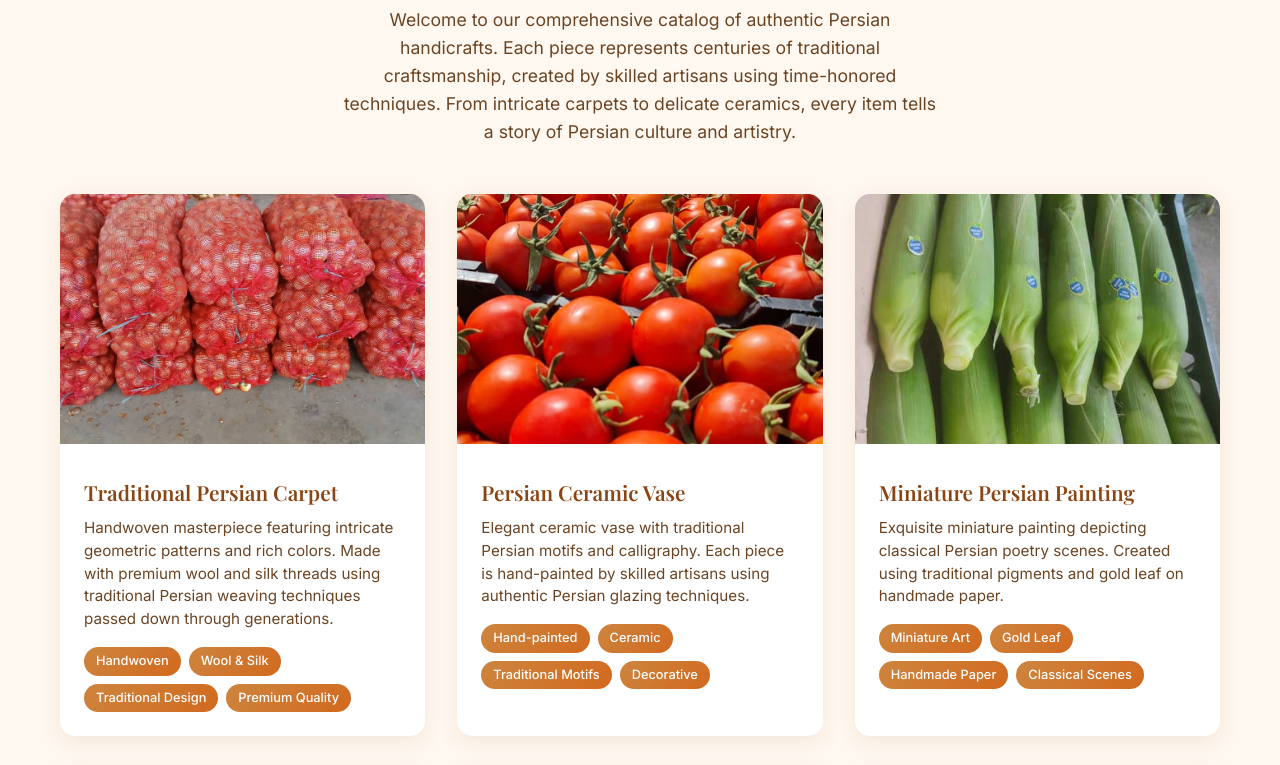
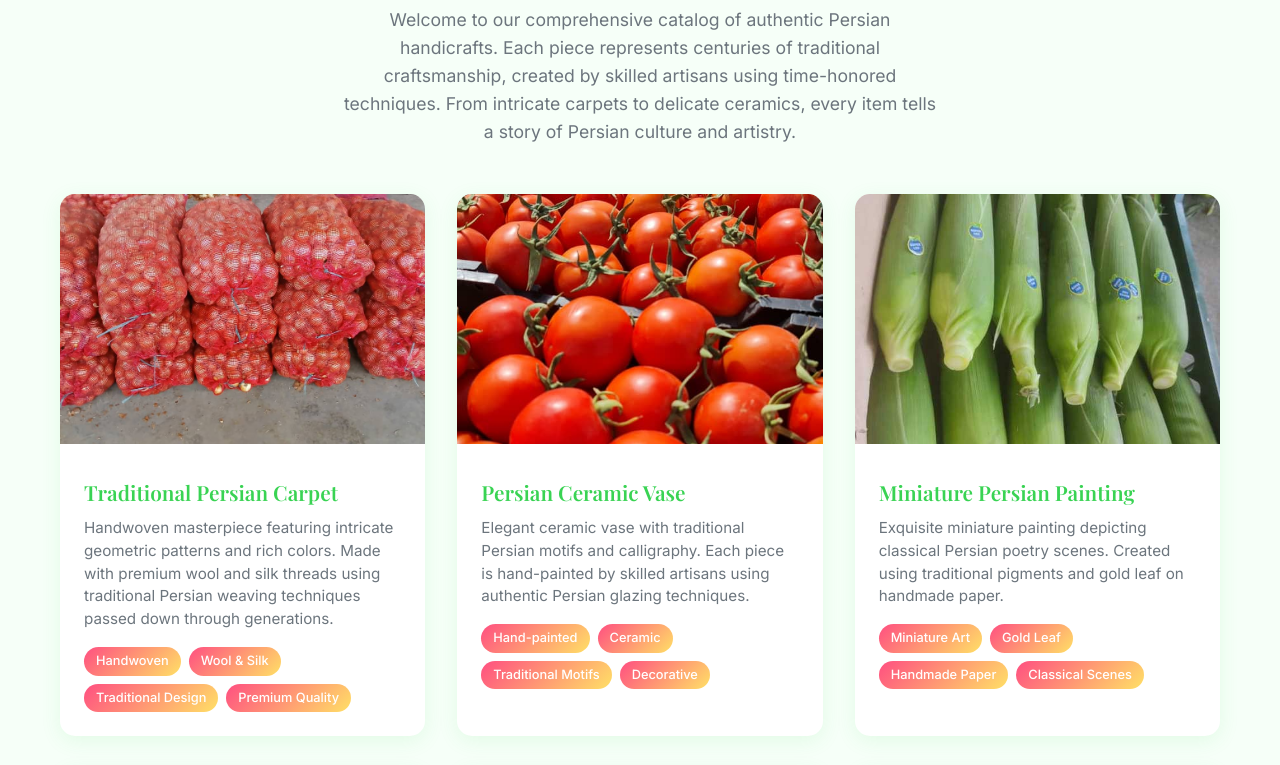
Before and after one commit to artificialxflow/seifijat, a website built with Vite: page index.html in a window 1280 px wide. Shown: the part 430-1195 px from the top of the page. Built offline with nearby package versions, Linux system fonts and the light colour scheme.

Commit message:
Update style.css

```diff
--- a/style.css
+++ b/style.css
@@ -1,3 +1,12 @@
+/*
+  Color palette updated to a 'fruity/sour' theme (lime, lemon, raspberry, mint)
+  - primary-color: #39d353 (lime green)
+  - secondary-color: #ffe066 (lemon yellow)
+  - accent-color: #ff4f81 (raspberry pink)
+  - text-dark: #1b5e20 (dark green)
+  - text-light: #6c757d (light olive/gray)
+  - background: #f6fff8 (mint cream)
+*/
 * {
   margin: 0;
   padding: 0;
@@ -5,15 +14,15 @@
 }
 
 :root {
-  --primary-color: #8B4513;
-  --secondary-color: #D2691E;
-  --accent-color: #CD853F;
-  --text-dark: #2C1810;
-  --text-light: #6B4423;
-  --background: #FFF8F0;
+  --primary-color: #39d353;
+  --secondary-color: #ffe066;
+  --accent-color: #ff4f81;
+  --text-dark: #1b5e20;
+  --text-light: #6c757d;
+  --background: #f6fff8;
   --white: #FFFFFF;
-  --shadow: rgba(139, 69, 19, 0.1);
-  --shadow-hover: rgba(139, 69, 19, 0.2);
+  --shadow: rgba(57, 211, 83, 0.1); /* lime green shadow */
+  --shadow-hover: rgba(57, 211, 83, 0.2);
 }
 
 body {
@@ -125,7 +134,7 @@ body {
 
 .search-box:focus {
   border-color: var(--primary-color);
-  box-shadow: 0 0 0 3px rgba(139, 69, 19, 0.1);
+  box-shadow: 0 0 0 3px rgba(57, 211, 83, 0.1);
 }
 
 /* Main Content */
@@ -369,7 +378,7 @@ body {
   display: inline-block;
   width: 20px;
   height: 20px;
-  border: 3px solid rgba(139, 69, 19, 0.3);
+  border: 3px solid rgba(57, 211, 83, 0.3);
   border-radius: 50%;
   border-top-color: var(--primary-color);
   animation: spin 1s ease-in-out infinite;
```
